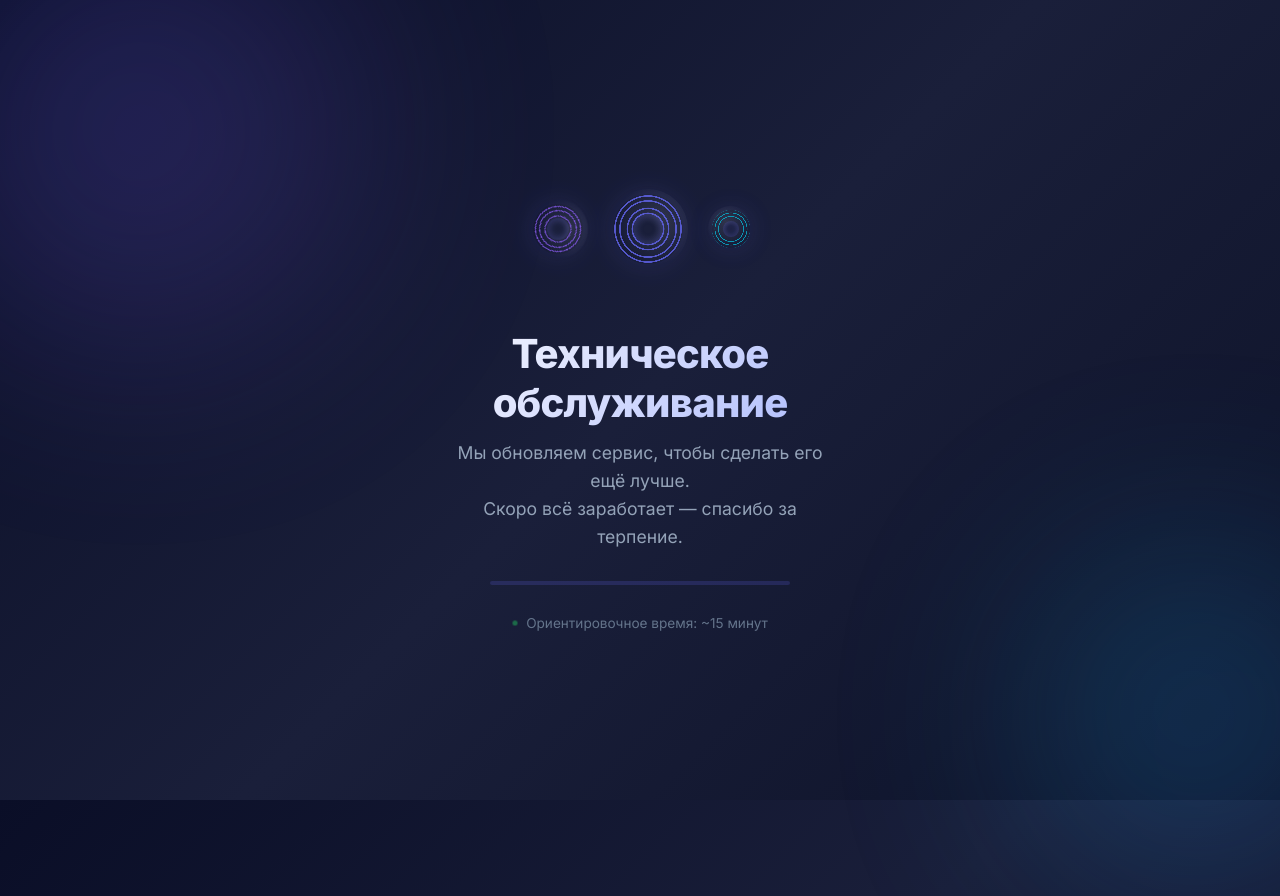
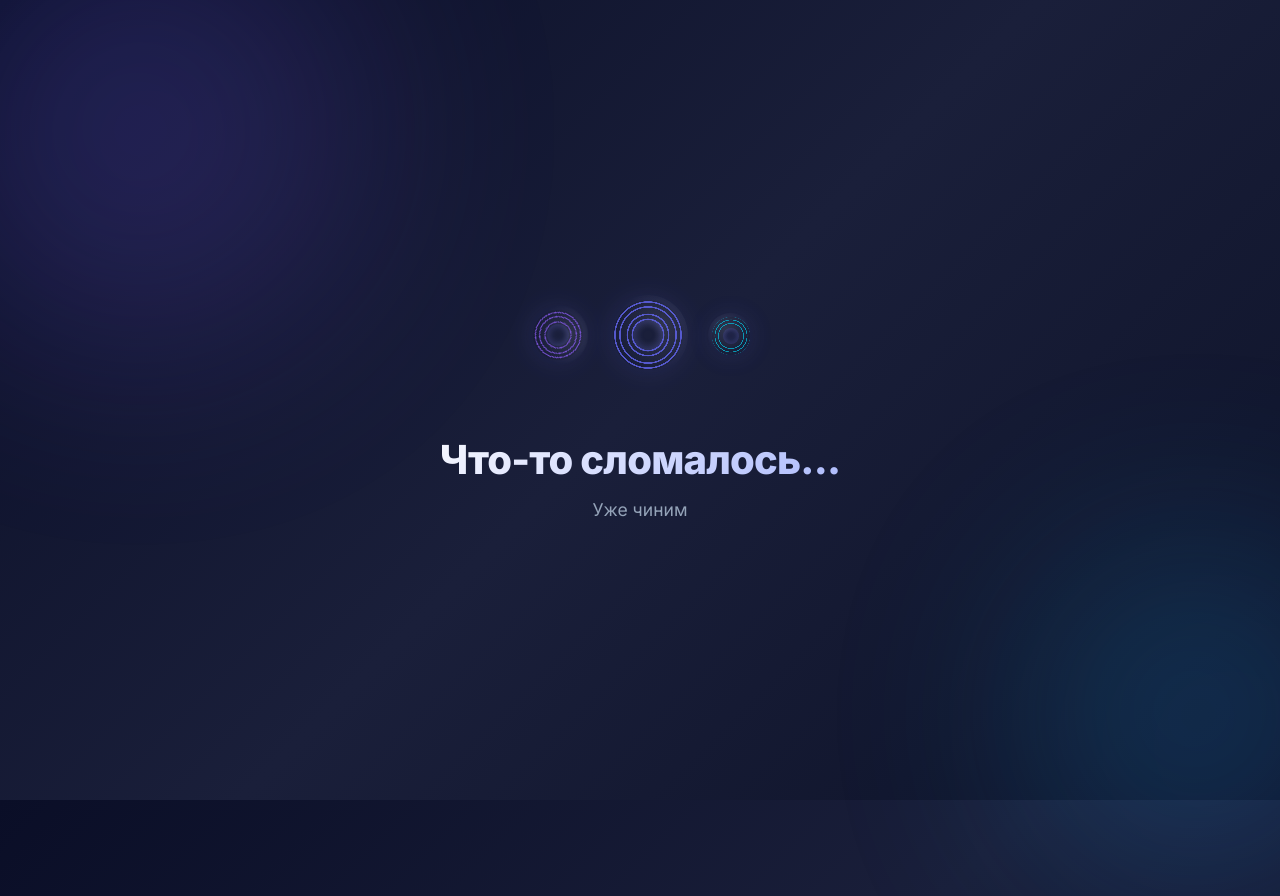
Before and after one commit to DanielS96/dgrates, a plain HTML site: page index.html in a window 1280 px wide. Shown: the top 896 px of the page. Drawn offline with Linux system fonts and the light colour scheme.

Commit message:
Update index.html

```diff
--- a/index.html
+++ b/index.html
@@ -27,7 +27,6 @@
             position: relative;
         }
 
-        /* Анимированные фоновые пятна */
         body::before,
         body::after {
             content: '';
@@ -81,7 +80,7 @@
             }
         }
 
-        /* ========== ШЕСТЕРЁНКИ ========== */
+        /* Шестерёнки */
         .gears {
             display: flex;
             justify-content: center;
@@ -115,7 +114,6 @@
             box-shadow: inset 0 0 10px rgba(99, 102, 241, 0.3);
         }
 
-        /* Зубья шестерёнки */
         .gear::after {
             content: '';
             position: absolute;
@@ -125,7 +123,6 @@
             width: 70px;
             height: 70px;
             background:
-                /* Зубья по кругу */
                 radial-gradient(circle at 50% 50%, transparent 55%, #6366f1 55.5%, #6366f1 58%, transparent 58.5%),
                 radial-gradient(circle at 50% 50%, transparent 65%, #6366f1 65.5%, #6366f1 68%, transparent 68.5%),
                 radial-gradient(circle at 50% 50%, transparent 75%, #6366f1 75.5%, #6366f1 78%, transparent 78.5%),
@@ -137,7 +134,6 @@
             box-shadow: 0 0 30px rgba(99, 102, 241, 0.2);
         }
 
-        /* Вторая шестерёнка — другого размера и скорости */
         .gear-small {
             width: 60px;
             height: 60px;
@@ -161,7 +157,6 @@
             height: 22px;
         }
 
-        /* Третья шестерёнка — самая маленькая */
         .gear-tiny {
             width: 45px;
             height: 45px;
@@ -188,7 +183,6 @@
             to { transform: rotate(360deg); }
         }
 
-        /* ========== ТЕКСТ ========== */
         .title {
             font-size: 2.5rem;
             font-weight: 800;
@@ -206,67 +200,9 @@
             font-weight: 500;
             line-height: 1.6;
             max-width: 400px;
-            margin: 0 auto 30px;
+            margin: 0 auto;
         }
 
-        /* ========== ПРОГРЕСС-БАР ========== */
-        .progress-wrapper {
-            max-width: 300px;
-            margin: 0 auto 30px;
-        }
-
-        .progress-bar {
-            width: 100%;
-            height: 4px;
-            background: rgba(99, 102, 241, 0.2);
-            border-radius: 4px;
-            overflow: hidden;
-            position: relative;
-        }
-
-        .progress-bar::after {
-            content: '';
-            position: absolute;
-            top: 0;
-            left: 0;
-            height: 100%;
-            width: 30%;
-            background: linear-gradient(90deg, #6366f1, #8b5cf6, #06b6d4);
-            border-radius: 4px;
-            animation: progress 2s ease-in-out infinite;
-        }
-
-        @keyframes progress {
-            0% { left: -30%; width: 30%; }
-            50% { left: 100%; width: 20%; }
-            100% { left: -30%; width: 30%; }
-        }
-
-        /* ========== ЧАСЫ / ВРЕМЯ ========== */
-        .eta {
-            font-size: 0.85rem;
-            color: #64748b;
-            font-weight: 500;
-            display: flex;
-            align-items: center;
-            justify-content: center;
-            gap: 8px;
-        }
-
-        .eta .dot {
-            width: 6px;
-            height: 6px;
-            border-radius: 50%;
-            background: #22c55e;
-            animation: pulse 1.5s ease-in-out infinite;
-        }
-
-        @keyframes pulse {
-            0%, 100% { opacity: 1; transform: scale(1); }
-            50% { opacity: 0.3; transform: scale(0.8); }
-        }
-
-        /* ========== АДАПТИВ ========== */
         @media (max-width: 480px) {
             .title {
                 font-size: 1.8rem;
@@ -337,25 +273,8 @@
             <div class="gear gear-tiny"></div>
         </div>
 
-        <!-- Заголовок -->
-        <h1 class="title">Техническое обслуживание</h1>
-
-        <!-- Описание -->
-        <p class="subtitle">
-            Мы обновляем сервис, чтобы сделать его ещё лучше.<br />
-            Скоро всё заработает — спасибо за терпение.
-        </p>
-
-        <!-- Прогресс-бар -->
-        <div class="progress-wrapper">
-            <div class="progress-bar"></div>
-        </div>
-
-        <!-- Время -->
-        <div class="eta">
-            <span class="dot"></span>
-            Ориентировочное время: ~15 минут
-        </div>
+        <h1 class="title">Что-то сломалось...</h1>
+        <p class="subtitle">Уже чиним</p>
     </div>
 </body>
 </html>
```
